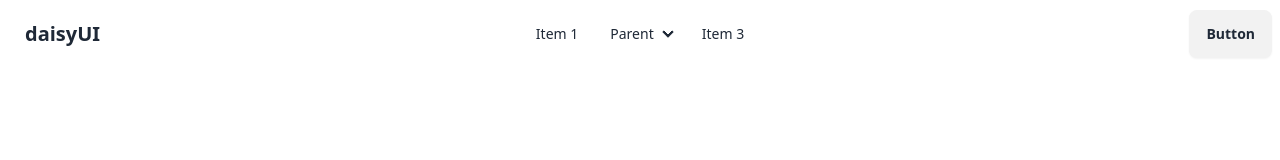
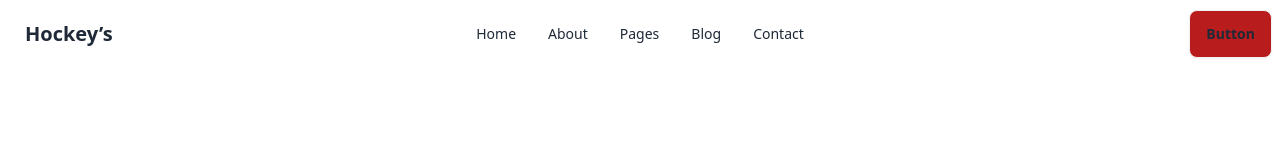
Before and after one commit to rubayet9/B9A3-Hockeys-main, a plain HTML site: page Index.html in a window 1280 px wide. Drawn offline with nearby package versions, Linux system fonts and the light colour scheme.

Commit message:
icon added

```diff
--- a/Index.html
+++ b/Index.html
@@ -10,6 +10,8 @@
 <link rel="preconnect" href="https://fonts.gstatic.com" crossorigin>
 <link href="https://fonts.googleapis.com/css2?family=Manrope:wght@200..800&display=swap" rel="stylesheet">
 <style>
+    /* font awesome icons*/
+    <script src="https://kit.fontawesome.com/b3c96b1a95.js" crossorigin="anonymous"></script>
     /* custom color */
     <script>
     tailwind.config = {
@@ -40,36 +42,27 @@
                       <svg xmlns="http://www.w3.org/2000/svg" class="h-5 w-5" fill="none" viewBox="0 0 24 24" stroke="currentColor"><path stroke-linecap="round" stroke-linejoin="round" stroke-width="2" d="M4 6h16M4 12h8m-8 6h16" /></svg>
                     </div>
                     <ul tabindex="0" class="menu menu-sm dropdown-content mt-3 z-[1] p-2 shadow bg-base-100 rounded-box w-52">
-                      <li><a>Item 1</a></li>
+                      <li><a>Home</a></li>
                       <li>
-                        <a>Parent</a>
-                        <ul class="p-2">
-                          <li><a>Submenu 1</a></li>
-                          <li><a>Submenu 2</a></li>
-                        </ul>
-                      </li>
-                      <li><a>Item 3</a></li>
+                        <a>About</a>
+                      <li><a>Page</a></li>
+                      <li><a>Blog</a></li>
                     </ul>
                   </div>
-                  <a class="btn btn-ghost text-xl">daisyUI</a>
+                  <a class="btn btn-ghost text-xl">Hockey’s</a>
                 </div>
                 <div class="navbar-center hidden lg:flex">
                   <ul class="menu menu-horizontal px-1">
-                    <li><a>Item 1</a></li>
-                    <li>
-                      <details>
-                        <summary>Parent</summary>
-                        <ul class="p-2">
-                          <li><a>Submenu 1</a></li>
-                          <li><a>Submenu 2</a></li>
-                        </ul>
-                      </details>
-                    </li>
-                    <li><a>Item 3</a></li>
+                    <li><a>Home</a></li>
+                    <li><a>About</a></li>
+                    <li><a>Pages</a></li>
+                    <li><a>Blog</a></li>
+                    <li><a>Contact</a></li>
                   </ul>
                 </div>
                 <div class="navbar-end">
-                  <a class="btn">Button</a>
+                    <a ></a>
+                  <a class="btn bg-red-700" > Button </a>
                 </div>
               </div>
         </nav>
```
